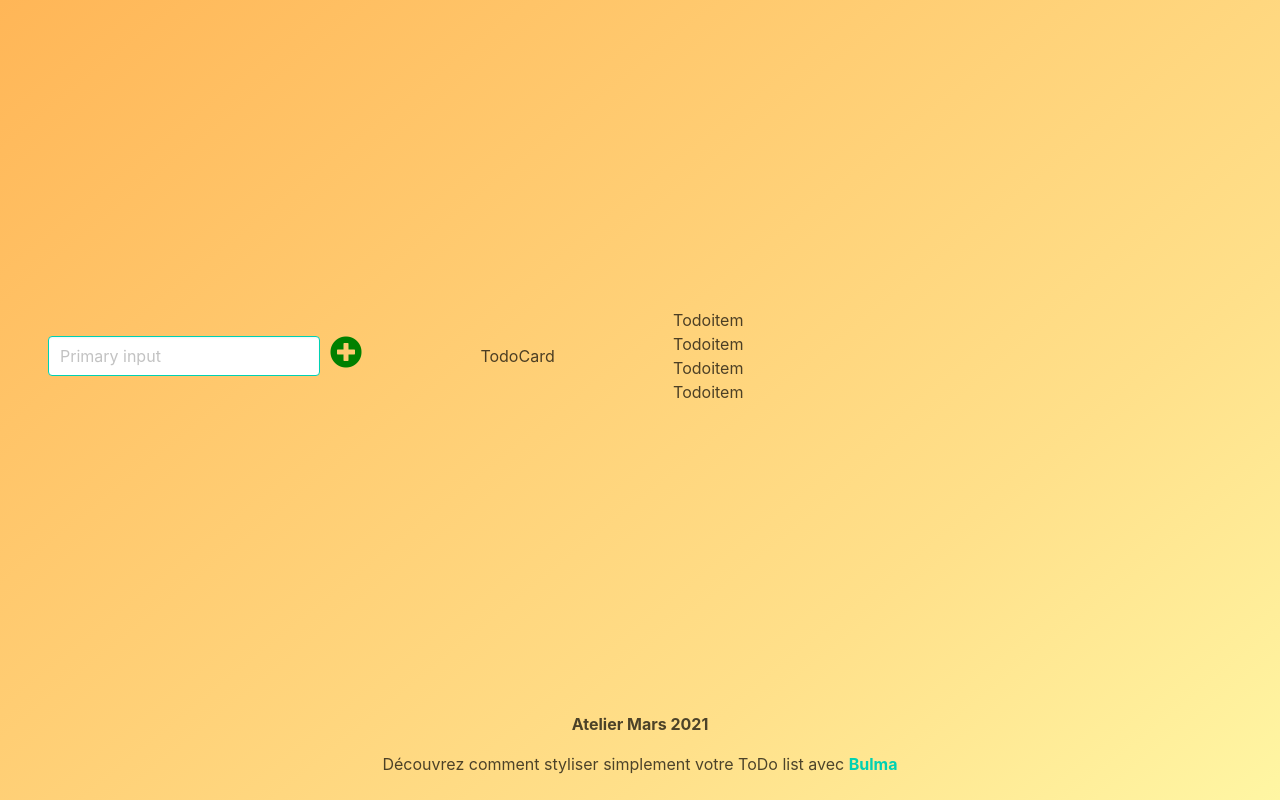
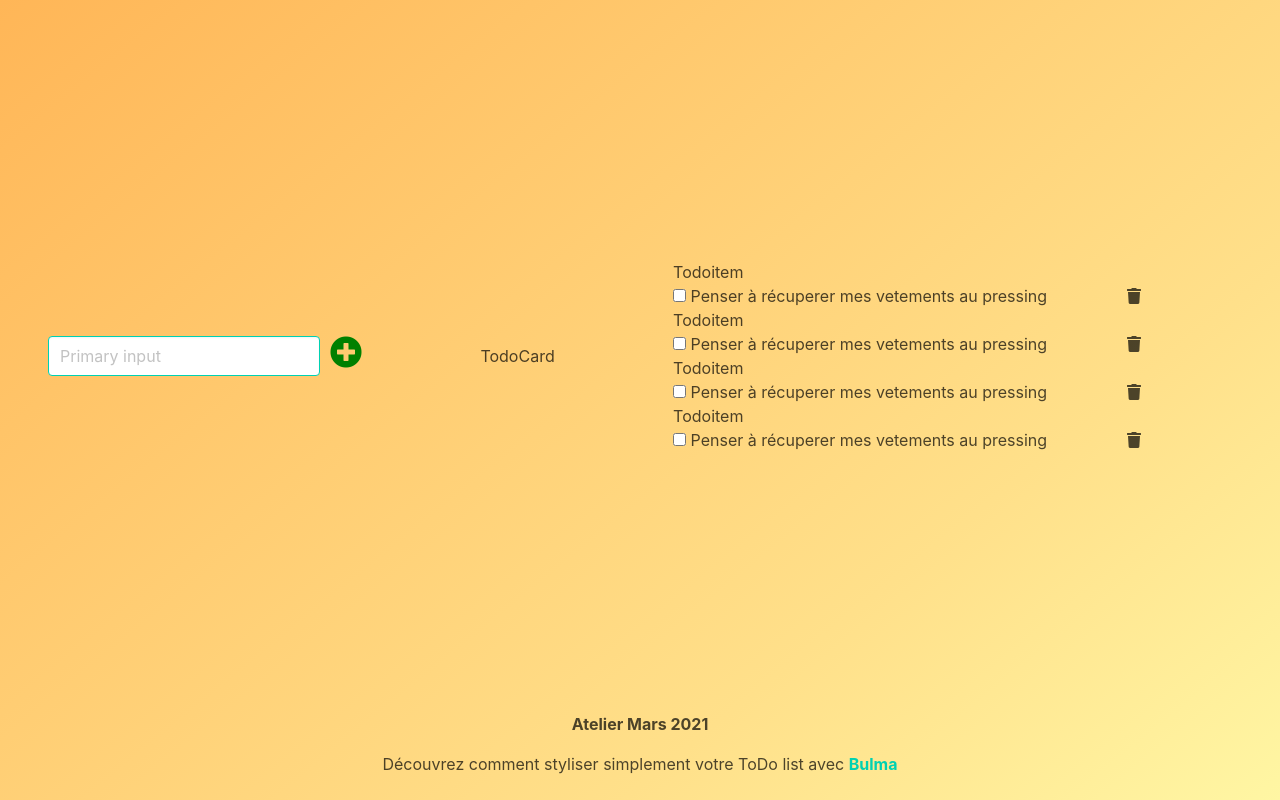
Before and after one commit to fifi-dev/to-do-app, a Vue app: page / in a window 1280 px wide. Built offline with nearby package versions, Linux system fonts and the light colour scheme.

Commit message:
TodoItem

```diff
--- a/src/components/TodoItem.vue
+++ b/src/components/TodoItem.vue
@@ -1,6 +1,15 @@
 <template>
   <div>
       <h3>Todoitem</h3>
+      <ul>
+          <li>
+              <label class="checkbox">
+                  <input type="checkbox">
+                  Penser à récuperer mes vetements au pressing
+                </label>
+                <i class="fas fa-trash"></i>
+          </li>
+      </ul>
   </div>
 </template>
 
@@ -9,4 +18,7 @@ export default {};
 </script>
 
 <style scoped>
+.fa-trash{
+    margin-left: 80px;
+}
 </style>
```
